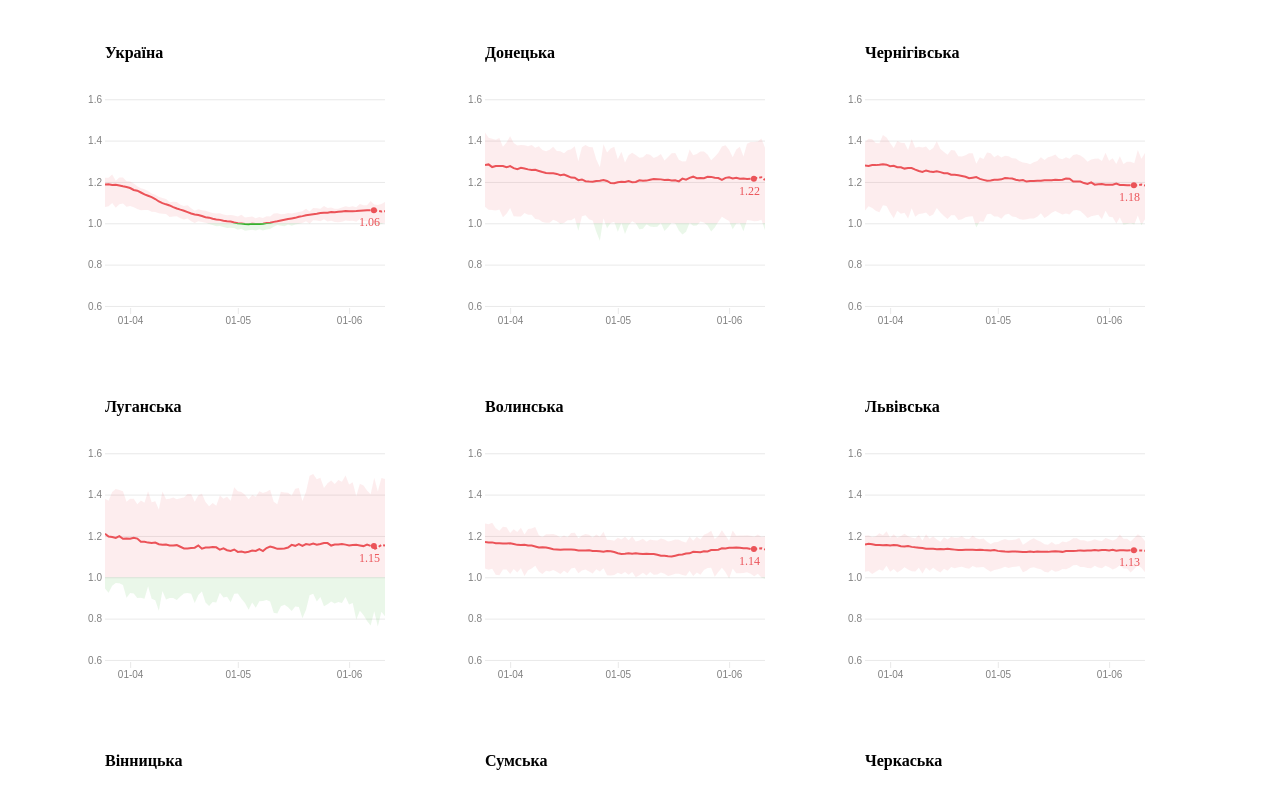
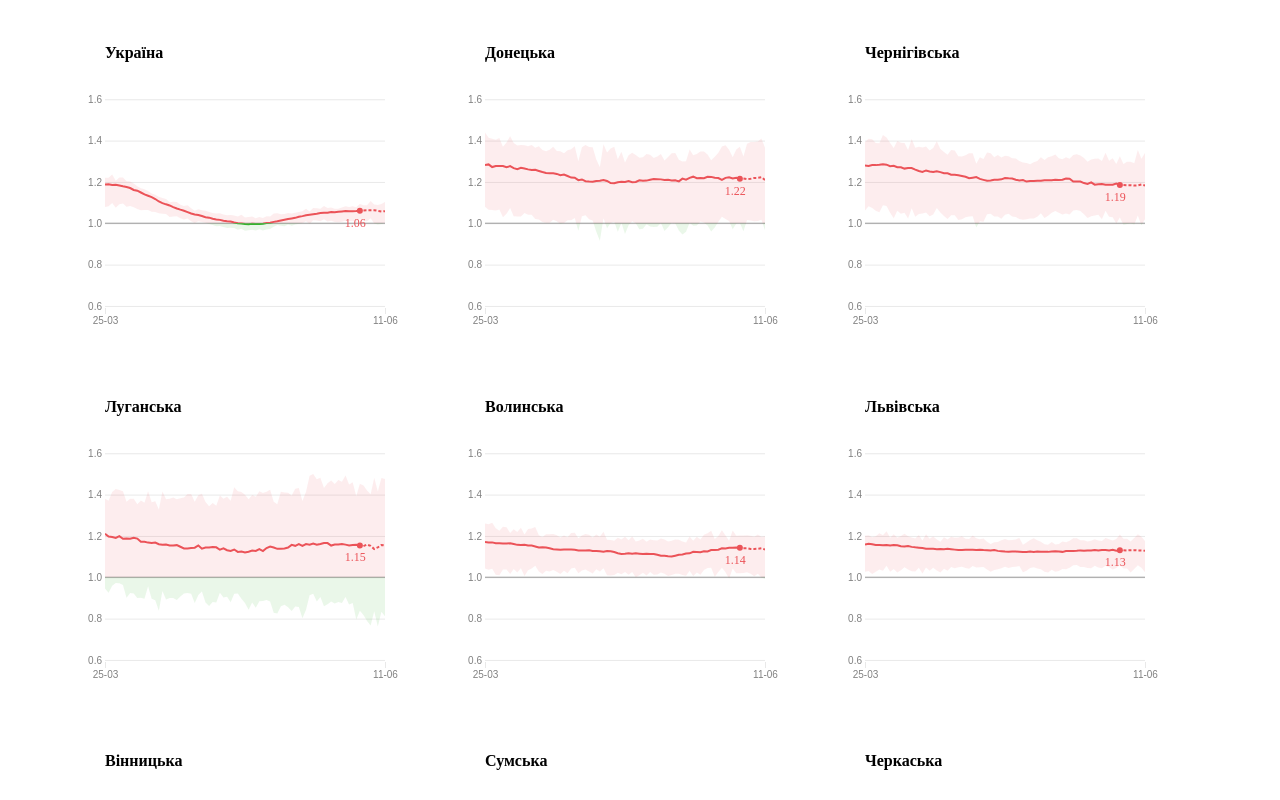
Before and after one commit to texty/covid_rt, a plain HTML site: page index.html in a window 1280 px wide. Shown: the top 800 px of the page. Drawn offline with Linux system fonts and the light colour scheme.

Commit message:
first commit

```diff
--- a/index.html
+++ b/index.html
@@ -164,6 +164,14 @@
                 .attr("id", function(d){ return d.key});
 
 
+        multiple.append("line")
+                .attr("x1", 0)
+                .attr("x2", chartInnerWidth)
+                .attr("y1",  yScale(1))
+                .attr("y2",  yScale(1))
+                .attr("stroke", "grey");
+
+
         multiple.append("clipPath")
                 .attr("id", "clip-above")
                 .append("rect")
@@ -198,7 +206,9 @@
                 .attr("class", "x axis")
                 .call(d3.axisBottom(xScale)
                         .ticks(2)
-                        .tickFormat(function(d) { return formatDate(d) }) );
+                        .tickFormat(function(d) { return formatDate(d) })
+                        .tickValues([min_date, max_date])
+                );
 
         multiple.append("g")
                 .attr("class", "y axis")
@@ -212,7 +222,7 @@
             let current_data = nested.filter(function(d){ return d.key === current_id });
 
             //get week ago
-            var ourDate = new Date();
+            var ourDate = new Date(max_date);
             var borderDate = ourDate.getDate() - 7;
             ourDate.setDate(borderDate);
 
```
